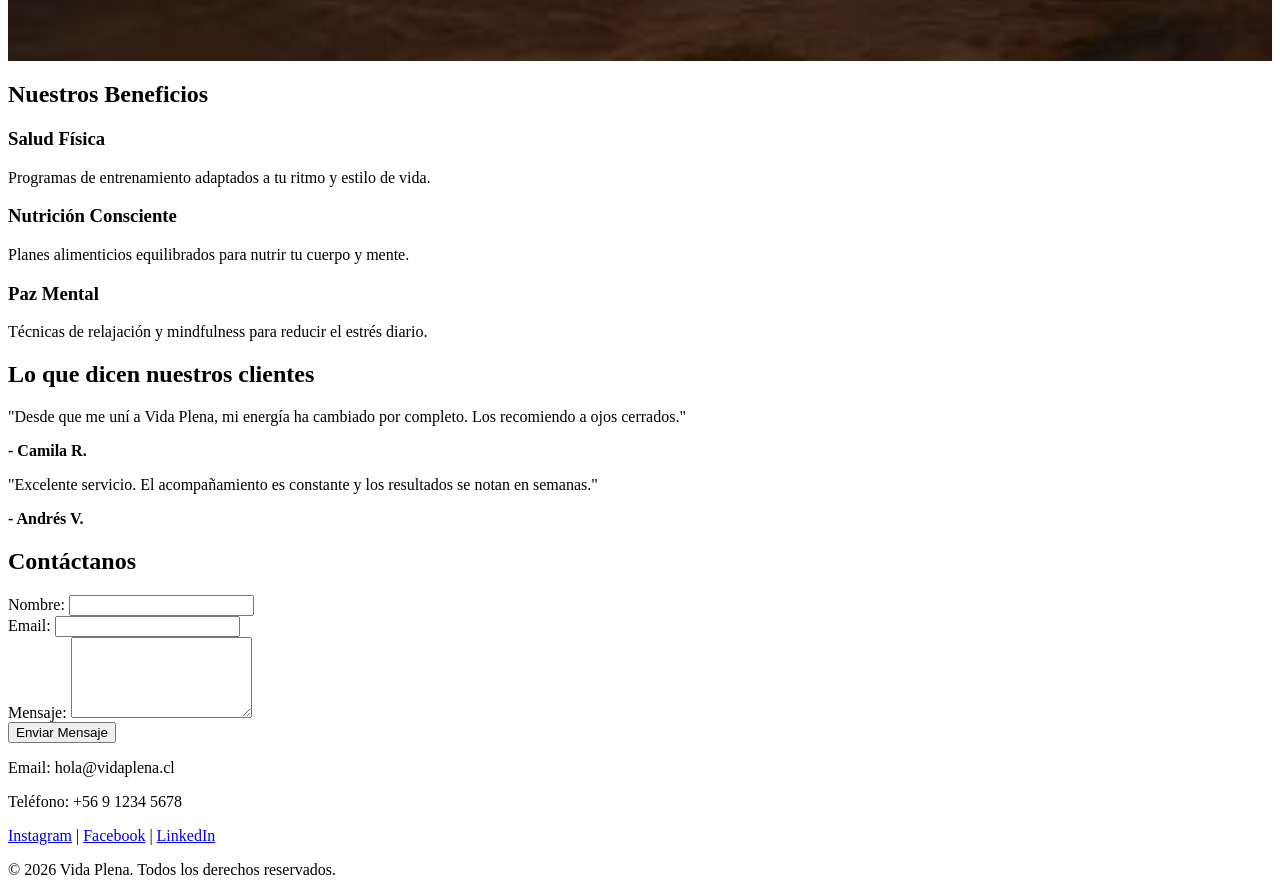
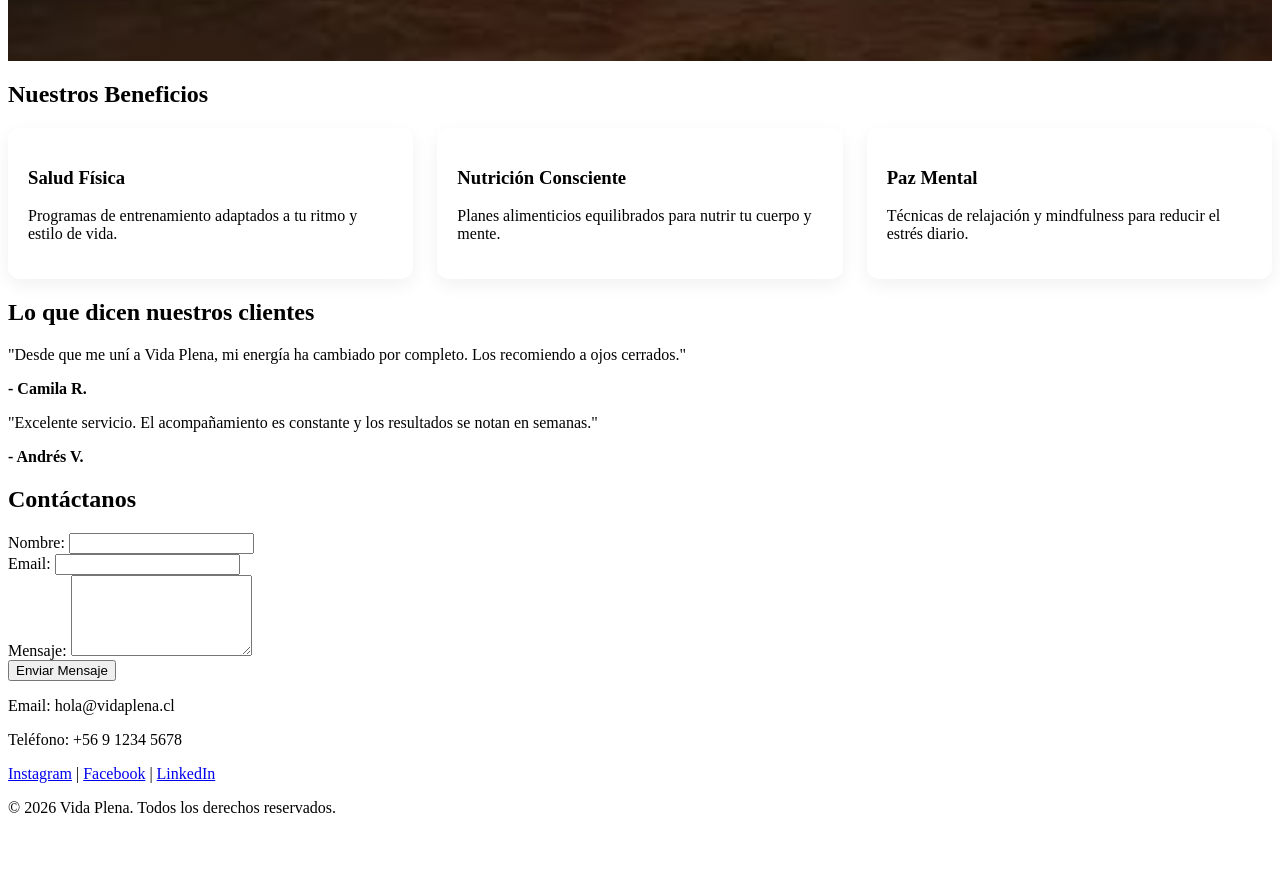
Before and after one commit to sebitaelmejor03-cmyk/landing-vidaplena, a plain HTML site: page index.html in a window 1280 px wide. Shown: the part 920-1815 px from the top of the page. After the commit the page ends 1753 px from the top, so only its background shows below. Drawn offline with Linux system fonts and the light colour scheme.

Commit message:
cambiandole la apariencia a los beneficion para que parezcan targetas a la landing page

```diff
--- a/style.css
+++ b/style.css
@@ -47,3 +47,23 @@
 .boton-accion:active {
   transform: scale(0.98);
 }
+
+.lista-beneficios {
+  display: grid;
+  grid-template-columns: repeat(3, 1fr);
+  gap: 1.5rem;
+  align-items: start;
+}
+
+.beneficio-item {
+  background: #ffffff;
+  padding: 20px;
+  border-radius: 12px;
+  box-shadow: 0 6px 18px rgba(0, 0, 0, 0.06);
+  transition: transform 0.3s ease, box-shadow 0.3s ease;
+}
+
+.beneficio-item:hover {
+  transform: translateY(-10px);
+  box-shadow: 0 14px 32px rgba(0, 0, 0, 0.12);
+}
```
